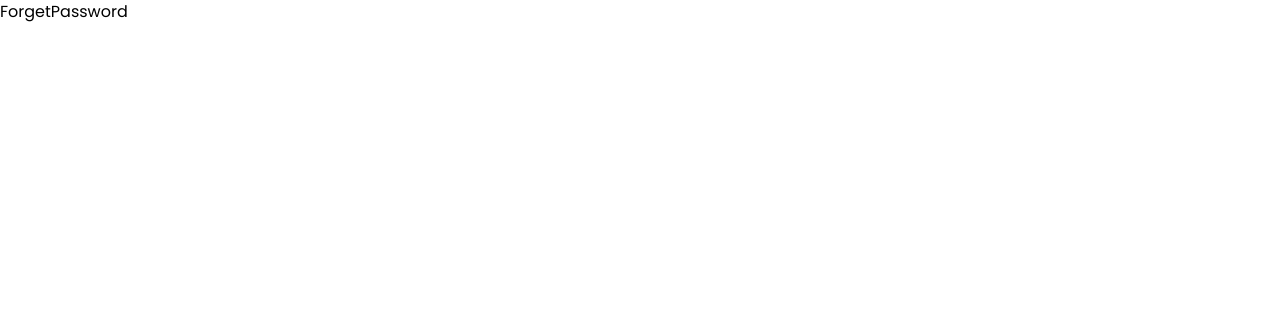
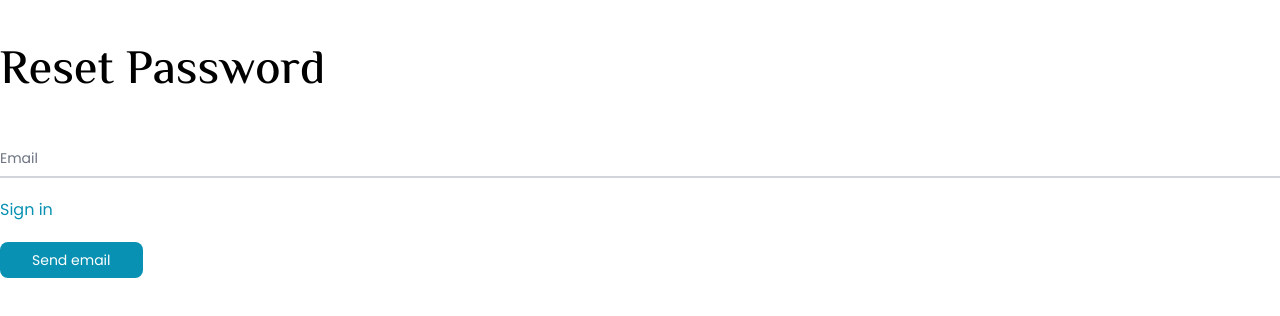
Before and after one commit to rehabmahmoud20/Rently, a React (Create React App) app: page /forget-password in a window 1280 px wide. Shown: the top 316 px of the page. Built offline with nearby package versions, Linux system fonts and the light colour scheme.

Commit message:
add forget password

```diff
--- a/src/components/Auth/ForgetPassword.jsx
+++ b/src/components/Auth/ForgetPassword.jsx
@@ -1,9 +1,80 @@
-import React from 'react'
-
+import { useForm } from 'react-hook-form';
+import { Link, useNavigate } from 'react-router-dom';
+import { getAuth, sendPasswordResetEmail } from 'firebase/auth';
+import { toast } from 'react-toastify';
+import './auth.css';
 const ForgetPassword = () => {
-  return (
-    <div>ForgetPassword</div>
-  )
-}
+    // H O O K    F O R M
+    const {
+        register,
+        handleSubmit,
+        formState: { errors },
+    } = useForm();
+    // S U B M I T    H A N D L E R
+    const navigate = useNavigate();
+    const onSubmit = async (data) => {
+        try {
+            const auth = getAuth();
+            await sendPasswordResetEmail(auth, data.email);
+            toast.success('Email sent successfully');
+            navigate('/signin');
+        } catch (error) {
+            toast.error('Could not send reset email');
+        }
+    };
+    return (
+        <section className="forget-password py-12 h-screen">
+            <div className="container mx-auto h-full">
+                <h1 className="text-5xl mb-10">Reset Password</h1>
+                <form onSubmit={handleSubmit(onSubmit)}>
+                    {/* E M A I L */}
+                    <div className="relative z-0 mb-5 w-full group">
+                        <input
+                            type="text"
+                            name="email"
+                            id="email"
+                            autoComplete="on"
+                            className="block py-2.5 px-0 w-full text-sm text-gray-900 bg-transparent border-0 border-b-2 border-gray-300 appearance-none dark:text-white dark:border-gray-600 dark:focus:border-cyan-600 focus:outline-none focus:ring-0 focus:border-cyan-600 peer"
+                            placeholder=" "
+                            {...register('email', {
+                                required: true,
+                                pattern:
+                                    /^\w+([\.-]?\w+)*@\w+([\.-]?\w+)*(\.\w{2,3})+$/,
+                            })}
+                        />
+                        <label
+                            htmlFor="email"
+                            className="peer-focus:font-medium absolute text-sm text-gray-500 dark:text-gray-400 duration-300 transform -translate-y-6 scale-75 top-3 -z-10 origin-[0] peer-focus:left-0 peer-focus:text-cyan-600 peer-focus:dark:text-cyan-600 peer-placeholder-shown:scale-100 peer-placeholder-shown:translate-y-0 peer-focus:scale-75 peer-focus:-translate-y-6"
+                        >
+                            Email
+                        </label>
+                        {/* V A L I D A T I O N */}
+                        {errors.email?.type === 'required' && (
+                            <p className="mt-2 text-sm text-red-600 dark:text-red-500">
+                                Enter your email.
+                            </p>
+                        )}
+                        {errors.email?.type === 'pattern' && (
+                            <p className="mt-2 text-sm text-red-600 dark:text-red-500">
+                                Enter a valid email.
+                            </p>
+                        )}
+                    </div>
+                    {/* R O U T E    T O    S I G N   IN */}
+                    <div className="text-md font-medium text-cyan-600 dark:text-gray-300 hover:underline hover:text-cyan-600 mb-5">
+                        <Link to="/signin">Sign in</Link>
+                    </div>
+                    {/* S U B M I T */}
+                    <button
+                        type="submit"
+                        className="text-white bg-cyan-600 hover:bg-cyan-700 focus:ring-3 focus:outline-none focus:ring-cyan-300 font-medium rounded-lg text-sm w-full sm:w-auto px-8 py-2 text-center dark:bg-blue-600 dark:hover:bg-blue-700 dark:focus:ring-blue-800"
+                    >
+                        Send email
+                    </button>
+                </form>
+            </div>
+        </section>
+    );
+};
 
 export default ForgetPassword;
```
